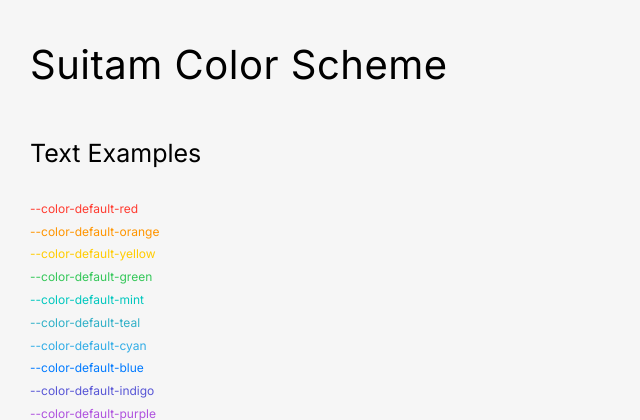
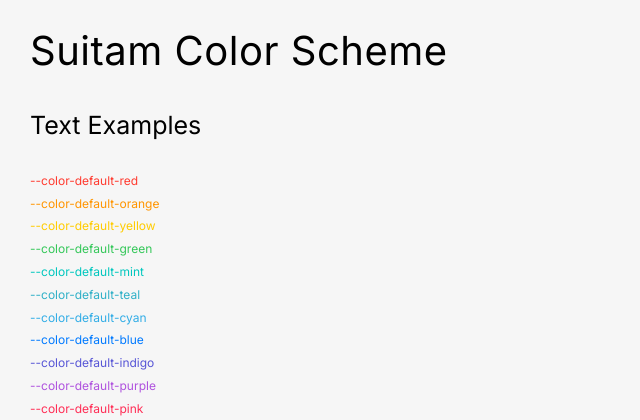
Before and after one commit to matiuschristov/suitam-education, a Django app: page /test/color-scheme/ in a window 1280 px wide. Shown: the top 420 px of the page, without its empty margins (0-640 px from the left). Run offline with Django 5.2, Linux system fonts and the light colour scheme.

Commit message:
style(css): adjust line hight for h1

```diff
--- a/template/color-scheme.html
+++ b/template/color-scheme.html
@@ -7,7 +7,7 @@
         <title>Suitam</title>
     </head>
     <body class="suitam-container-color-scheme">
-        <h1 class="text-size-xxlarge text-weight-normal" style="letter-spacing: 0.5px;">Suitam Color Scheme</h1>
+        <h1 class="text-size-xxlarge text-weight-normal" style="letter-spacing: 0.5px; line-height: 1.2em;">Suitam Color Scheme</h1>
         <h2 class="text-size-large text-weight-normal">Text Examples</h2>
         <span class="text-size-small color-text-example" style="color: rgb(var(--color-default-red));">--color-default-red</span>
         <span class="text-size-small color-text-example" style="color: rgb(var(--color-default-orange));">--color-default-orange</span>
```
